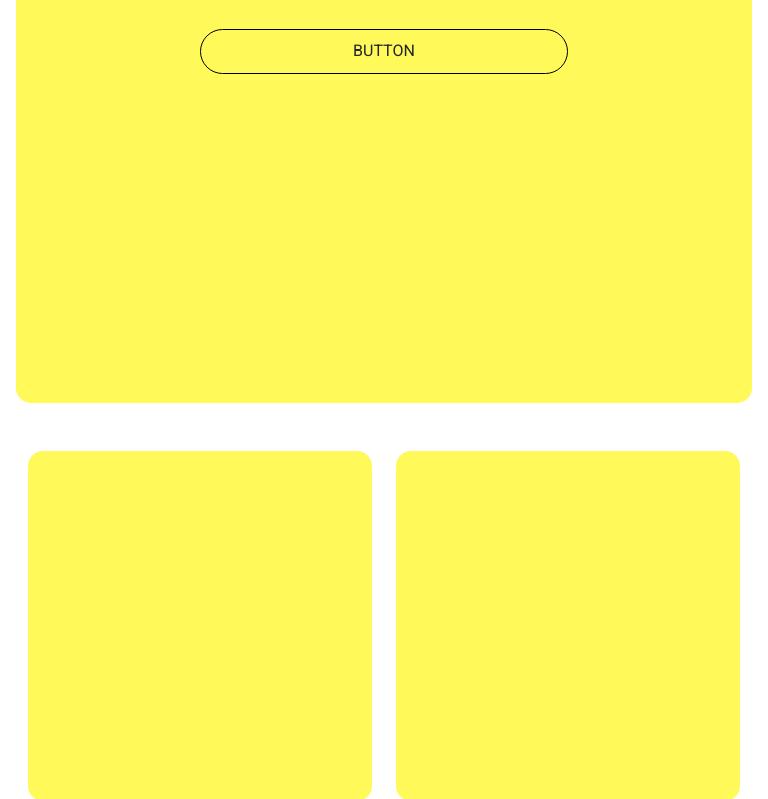
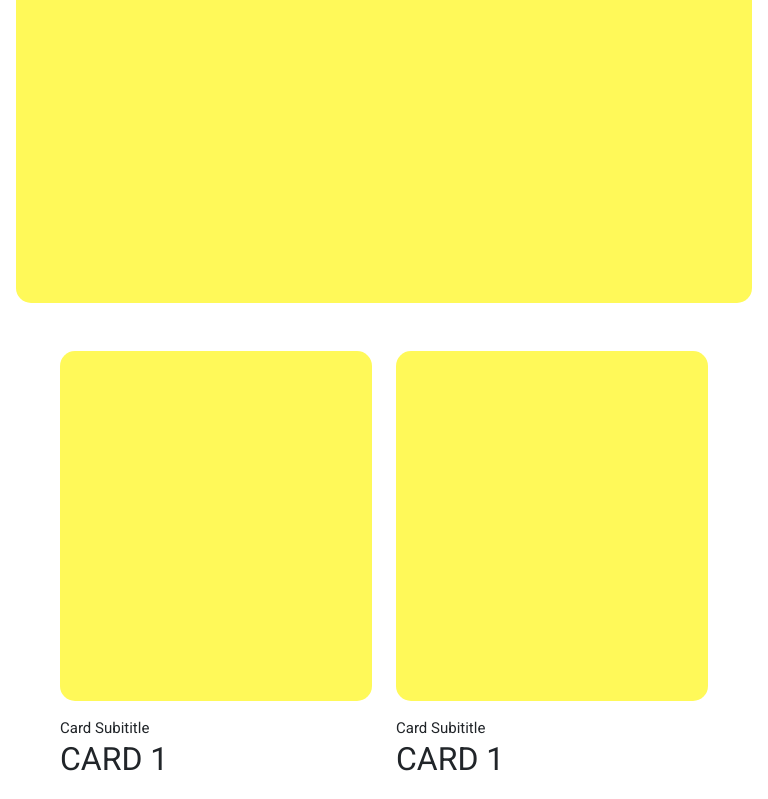
Before and after one commit to miguelaf4/AnagramaTest, a plain HTML site: page index.html in a window 768 px wide. Shown: the part 425-1224 px from the top of the page. Drawn offline with nearby package versions, Linux system fonts and the light colour scheme.

Commit message:
Updated Card section & Hero section details

```diff
--- a/css/style.css
+++ b/css/style.css
@@ -156,7 +156,7 @@ header {
 
 
 .tarjeta-title {
-    margin-bottom: 2rem;
+    margin-bottom: 1.5rem;
 }
 
 
@@ -229,12 +229,24 @@ footer {
 
 /* TABLET/MEDIUM DEVICES */
 @media only screen and (min-width: 500px) and (max-width: 800px) {
+    #hero {
+        height: 650px;
+    }
+
     #hero h1{
         font-size: 56px;
     }
 
+    .hero-content-wrapper {
+        top: -10%;
+    }
+
     .tarjeta-background {
         height: 350px;
+    }
+
+    #cards {
+        padding:1rem 3rem 1rem;
     }
 }
 
```
Also changed, not shown: index.html (+0 -1 lines).
